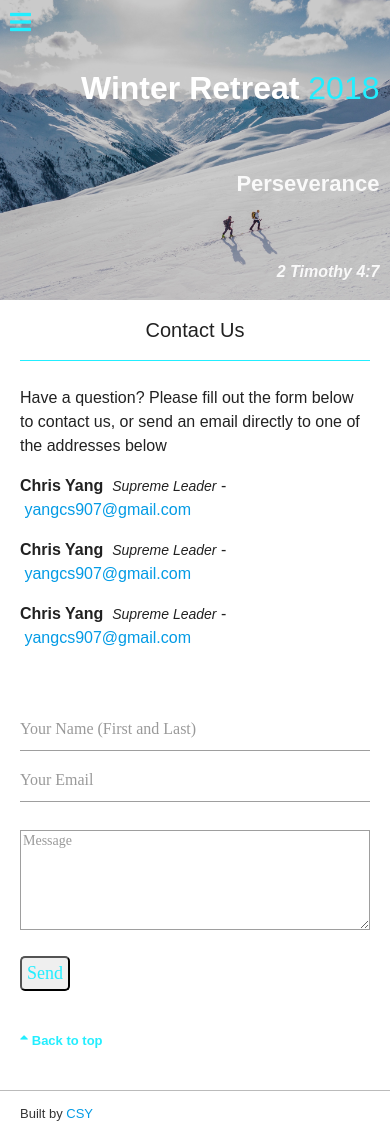
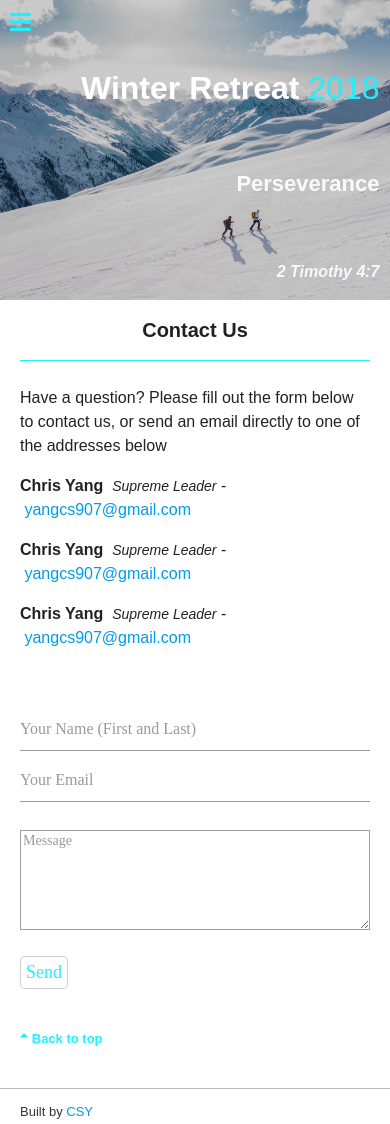
Before and after one commit to yangcs907/winterretreat2018, a React (Create React App) app: page /Contact in a window 390 px wide. Built offline with nearby package versions, Linux system fonts and the light colour scheme.

Commit message:
updates to styling

```diff
--- a/src/Contact.js
+++ b/src/Contact.js
@@ -17,7 +17,7 @@ class Contact extends Component {
             <input type="text" name="Name" placeholder="Your Name (First and Last)" style={{fontFamily:"Avenir"}}/>
             <input type="email" name="Email" placeholder="Your Email" style={{fontFamily:"Avenir"}} />
             <textarea type="text" name="Message" placeholder="Message" style={{fontFamily:"Avenir"}} />
-            <input type="submit" value="Send" style={{fontFamily:"Avenir"}} id="sendButton" />
+            <input type="submit" value="Send" style={{fontFamily:"Avenir",backgroundColor:"none"}} id="sendButton" />
           </form>
         </div>
         <a href="/Contact" id="backtotop" style={{marginTop:"40px"}}><i className="fas fa-caret-up"></i>&nbsp;Back to top</a>
--- a/src/Speaker.js
+++ b/src/Speaker.js
@@ -9,7 +9,7 @@ class Speaker extends Component {
         <p id="contentTitle" style={{marginBottom:"30px",paddingBottom:"10px"}}>
           Jonathan Thompson
           <br></br>
-          <sup style={{fontSize:"14px",fontStyle:"italic"}}>Church planter at Perimeter Church</sup>
+          <sup style={{fontSize:"14px",fontStyle:"italic",fontWeight:"normal"}}>Church planter at Perimeter Church</sup>
         </p>
         <div className="row">
           <div className="col s12 m6" id="speakerFace">
--- a/src/index.css
+++ b/src/index.css
@@ -35,7 +35,7 @@ code {
 
 .navLinks a {
   color: rgba(0,0,0,0.8);
-  font-weight: 440;
+  font-weight: normal;
 }
 
 .navLinks a:hover {
@@ -58,14 +58,14 @@ code {
 
 .titleDiv h5 {
   font-size: 32px;
-  font-weight: 550;
+  font-weight: bolder;
   color: white;
 }
 
 .titleDiv p {
   color: rgba(255,255,255,0.9);
   font-size: 22px;
-  font-weight: 550;
+  font-weight: bolder;
   font-style: normal;
 }
 
@@ -86,7 +86,7 @@ code {
 }
 
 #headerDesc p {
-  font-weight: 520;
+  font-weight: normal;
   /* color: rgba(0,0,0,0.5); */
   color: white;
 }
@@ -144,6 +144,7 @@ li {
   margin: 0px;
   margin-bottom: 25px;
   padding: 15px;
+  font-weight: normal;
 }
 #speakerFace {
   text-align: center;
@@ -216,9 +217,12 @@ textarea {
 #sendButton {
   font-family: "Avenir", sans-serif;
   color: #2ef;
-  background-color: none;
+  background-color: white;
   font-size: 18px;
   cursor: pointer;
+  border-style: solid;
+  border-width: 0.5px;
+  border-color: rgba(158,158,158,0.5);
   margin-top: 20px;
   padding: 5px;
   border-radius: 5px;
@@ -318,6 +322,7 @@ textarea {
   }
   #contentTitle {
     font-size: 20px;
+    font-weight: bold;
   }
   #speakerFace {
     padding: 0px;
@@ -347,7 +352,7 @@ textarea {
 }
 @media screen and (max-width: 325px) {
   .titleDiv {
-    padding-top: 30px;
+    padding-top: 5px;
   }
   .titleDiv p {
     margin-top: 50px;
```
Also changed, not shown: src/Backtotop.js (deleted, +0 -12 lines).
